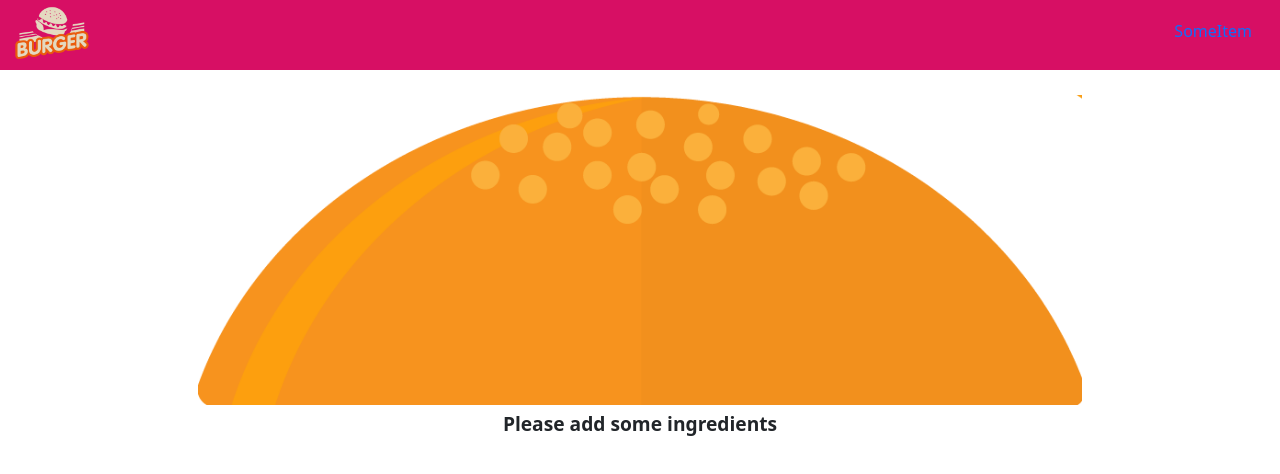
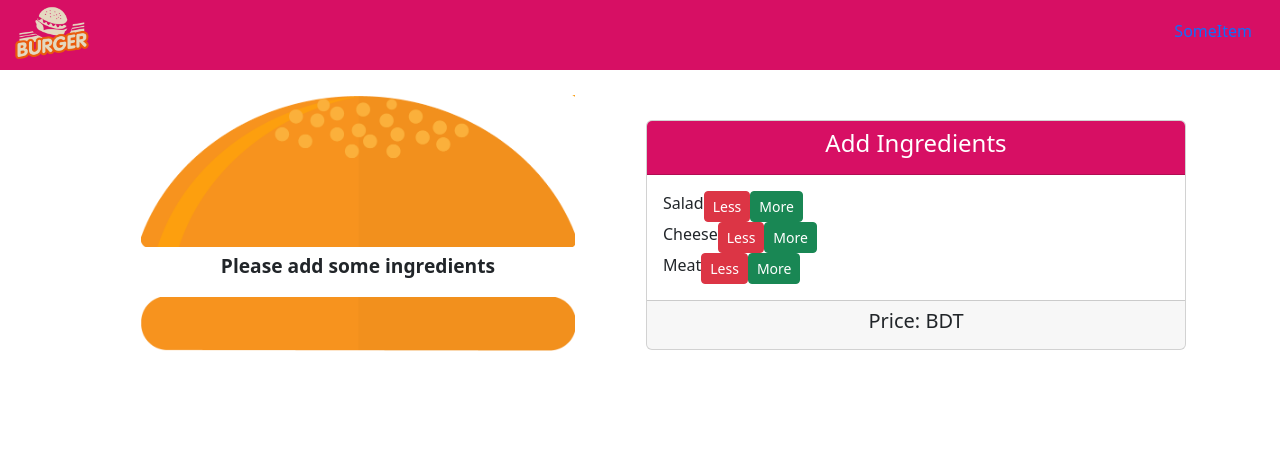
Before and after one commit to Ashraful-01/burger-builder, a React (Create React App) app: page / in a window 1280 px wide. Shown: the top 474 px of the page. Built offline with nearby package versions, Linux system fonts and the light colour scheme.

Commit message:
adding controls component

```diff
--- a/src/Components/BurgerBuilder/BurgerBuilder.js
+++ b/src/Components/BurgerBuilder/BurgerBuilder.js
@@ -1,5 +1,6 @@
 import React, { Component } from 'react';
 import Burger from './Burger/Burger';
+import Controls from './Controls/Controls';
 
 
 export default class BurgerBuilder extends Component {
@@ -12,8 +13,9 @@
     }
     render() {
         return (
-            <div>
+            <div className='d-flex flex-md-row flex-column'>
                 <Burger ingredients={this.state.ingredients} />
+                <Controls />
             </div>
         )
     }
--- /dev/null
+++ b/src/Components/BurgerBuilder/Controls/Controls.js
@@ -0,0 +1,52 @@
+import React from 'react';
+import { Card, CardBody, CardFooter, CardHeader, Button } from 'reactstrap';
+
+const Control =
+    [
+        { label: "Salad", type: "salad" },
+        { label: "Cheese", type: "cheese" },
+        { label: "Meat", type: "meat" },
+
+    ]
+
+const BuildControl = props => {
+    return (
+        <div className="d-flex">
+            <div className="mr-auto ml-5">{props.label}</div>
+            <button className="btn btn-danger btn-sm m-l"> Less</button>
+            <button className="btn btn-success btn-sm m-l">More</button>
+
+        </div>
+    )
+}
+
+const Controls = props => {
+    return (
+        <div className="container ml-md-5" style={{ textAlign: "center" }}>
+            <Card style={{
+                marginTop: "30px",
+                marginBottom: "30px",
+                textAlign: "center"
+            }}>
+                <CardHeader style={{
+                    backgroundColor: "#D70F64",
+                    color: "white"
+                }}><h4>Add Ingredients</h4></CardHeader>
+                <CardBody>
+                    {
+                        Control.map(item => {
+                            return <BuildControl
+                                label={item.label}
+                                type={item.type}
+                                key={Math.random()}
+                            />
+                        })
+                    }
+                </CardBody>
+                <CardFooter><h5>Price: BDT</h5></CardFooter>
+            </Card>
+        </div>
+    )
+}
+
+export default Controls;
```
